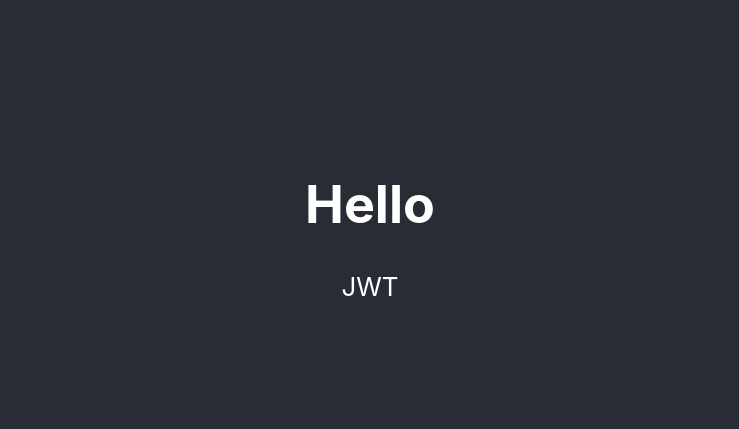
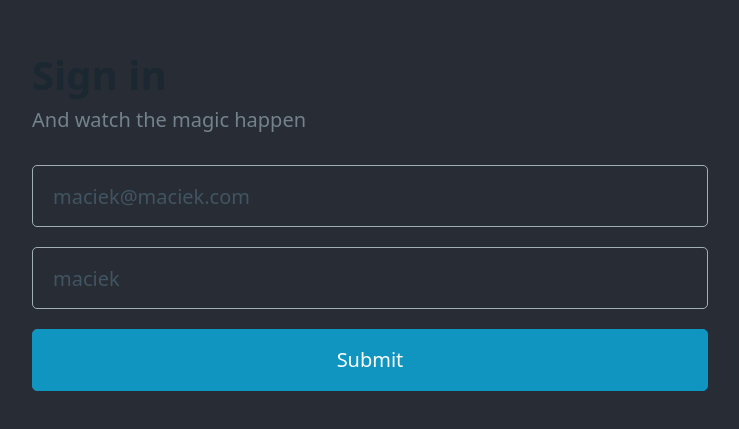
Before and after one commit to sitek94/jwt-refresh-token-demo, a React (Create React App) app in the folder client/: page / in a window 1280 px wide. Shown: the part 167-596 px from the top of the page, without its empty margins (270-1009 px from the left). Built offline with nearby package versions, Linux system fonts and the light colour scheme.

Commit message:
add simple login form, styled with pico.css

```diff
--- a/client/public/index.html
+++ b/client/public/index.html
@@ -10,6 +10,8 @@
       content="Web site created using create-react-app"
     />
     <link rel="apple-touch-icon" href="%PUBLIC_URL%/logo192.png" />
+    <link rel="stylesheet" href="https://unpkg.com/@picocss/pico@latest/css/pico.min.css">
+
     <!--
       manifest.json provides metadata used when your web app is installed on a
       user's mobile device or desktop. See https://developers.google.com/web/fundamentals/web-app-manifest/
--- a/client/src/App.tsx
+++ b/client/src/App.tsx
@@ -1,12 +1,46 @@
 import * as React from 'react'
 
 function App() {
+  const login = (email: string, password: string) => {}
   return (
     <div>
-      <h1>Hello</h1>
-      <p>JWT</p>
+      <hgroup>
+        <h1>Sign in</h1>
+        <h2>And watch the magic happen</h2>
+      </hgroup>
+      <FormLogin onSubmit={login} />
     </div>
   )
 }
 
+function FormLogin({
+  onSubmit,
+}: {
+  onSubmit(email: string, password: string): void
+}) {
+  const [email, setEmail] = React.useState('maciek@maciek.com')
+  const [password, setPassword] = React.useState('maciek')
+
+  const handleSubmit = (e: React.FormEvent<HTMLFormElement>) => {
+    e.preventDefault()
+    onSubmit(email, password)
+  }
+
+  return (
+    <form onSubmit={handleSubmit}>
+      <input
+        type="text"
+        value={email}
+        onChange={e => setEmail(e.target.value)}
+      />
+      <input
+        type="text"
+        value={password}
+        onChange={e => setPassword(e.target.value)}
+      />
+      <button type="submit">Submit</button>
+    </form>
+  )
+}
+
 export default App
--- a/client/src/index.css
+++ b/client/src/index.css
@@ -1,17 +1,13 @@
+/**
+ * We're using Pico.css, which is loaded from UNPKG
+ * https://github.com/picocss/pico
+ */
+
 body {
-  margin: 0;
-  font-family: -apple-system, BlinkMacSystemFont, 'Segoe UI', 'Roboto', 'Oxygen',
-    'Ubuntu', 'Cantarell', 'Fira Sans', 'Droid Sans', 'Helvetica Neue',
-    sans-serif;
-  -webkit-font-smoothing: antialiased;
-  -moz-osx-font-smoothing: grayscale;
-  text-align: center;
   background-color: #282c34;
   min-height: 100vh;
   display: flex;
   flex-direction: column;
   align-items: center;
   justify-content: center;
-  font-size: calc(10px + 2vmin);
-  color: white;
 }
```
